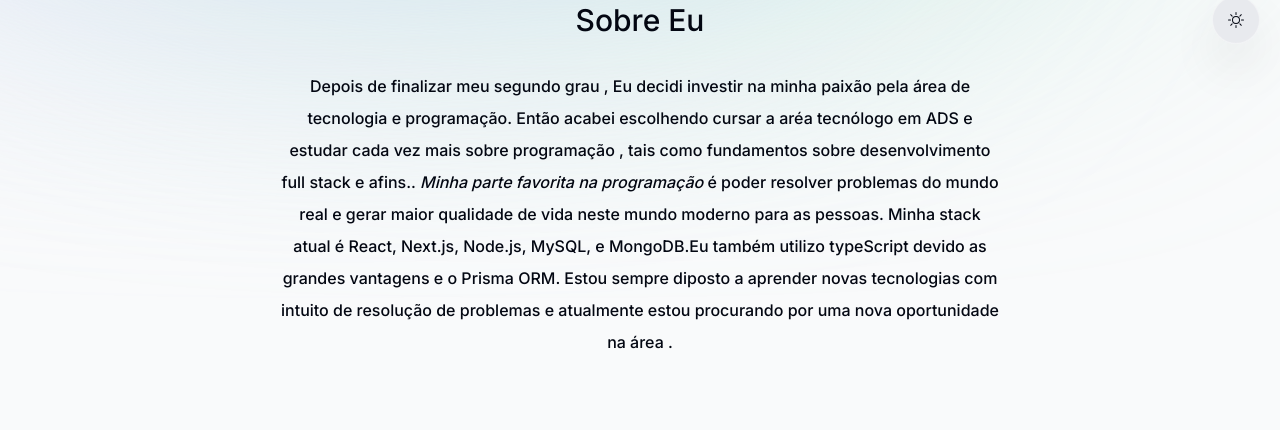
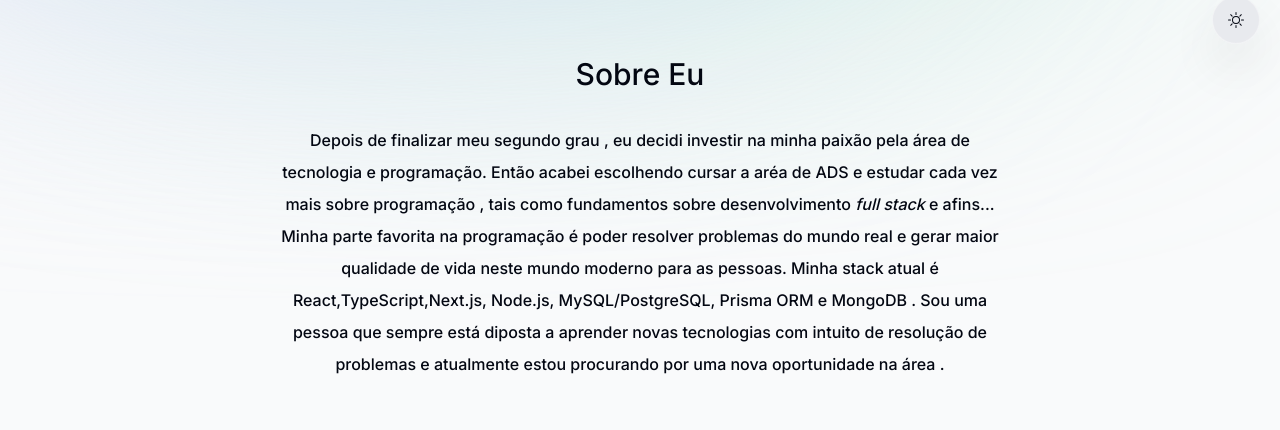
Before and after one commit to luizjoliver/Portifolio, a Next.js app: page / in a window 1280 px wide. Shown: the part 736-1166 px from the top of the page. Built offline with nearby package versions, Linux system fonts and the light colour scheme; no server answers.

Commit message:
text modification - Intro and About components

```diff
--- a/src/components/About.tsx
+++ b/src/components/About.tsx
@@ -20,15 +20,13 @@ export default function About() {
           <SectionHeading>Sobre eu </SectionHeading>
 
           <p className="mb-3">
-            Depois de finalizar meu segundo grau{" "}, Eu decidi investir na minha paixão pela área de tecnologia
-            e programação. Então acabei escolhendo cursar a aréa tecnólogo em ADS{" "}
-            <span className="font-medium">e estudar cada vez mais sobre programação , tais como fundamentos sobre desenvolvimento full stack e afins.</span>.{" "}
-            <span className="italic">Minha parte favorita na programação </span> é poder resolver
+            Depois de finalizar meu segundo grau{" "}, eu decidi investir na minha paixão pela área de tecnologia
+            e programação. Então acabei escolhendo cursar a aréa de ADS{" "}
+            <span className="font-medium">e estudar cada vez mais sobre programação , tais como fundamentos sobre desenvolvimento <span className="italic">full stack </span>e afins...</span>{" "}
+            Minha parte favorita na programação  é poder resolver
             problemas do mundo real e gerar maior qualidade de vida neste mundo moderno para as pessoas. Minha stack atual é {" "}
-            <span className="font-medium">
-            React, Next.js, Node.js, MySQL, e MongoDB
-            </span>
-            .Eu também utilizo typeScript devido as grandes vantagens e o Prisma ORM. Estou sempre diposto a aprender novas tecnologias com intuito de resolução de problemas e atualmente estou procurando por uma nova oportunidade na área{" "}.
+            <span className="font-medium">React,TypeScript,Next.js, Node.js, MySQL/PostgreSQL, Prisma ORM e MongoDB  </span>
+            . Sou uma pessoa que sempre está diposta a aprender novas tecnologias com intuito de resolução de problemas e atualmente estou procurando por uma nova oportunidade na área{" "}.
           </p>
     </motion.section>
   )
--- a/src/components/Intro.tsx
+++ b/src/components/Intro.tsx
@@ -51,7 +51,7 @@ export default function Intro() {
          animate={{opacity:1 , y: 0}}>
             <span className="font-bold">Oi, Eu sou o Luiz.</span> Um{" "}
             <span className="font-bold">desenvolvedor web </span> com curso tecnólogo em{" "}
-            <span className="font-bold">ADS</span>. Eu adoro
+            <span className="font-bold">ADS</span> e atualmente venho me dedicando todos os dias em
             construir <span className="italic">aplicações & apps</span>
         </motion.h1 >
 
```
